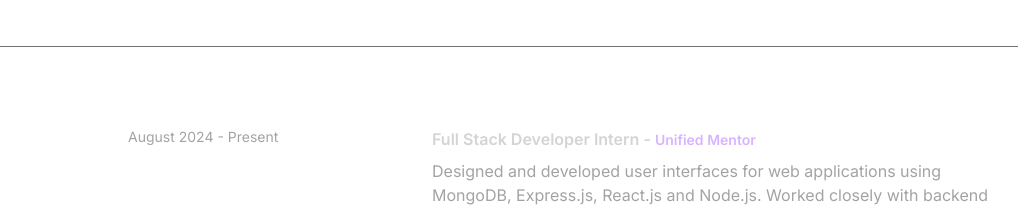
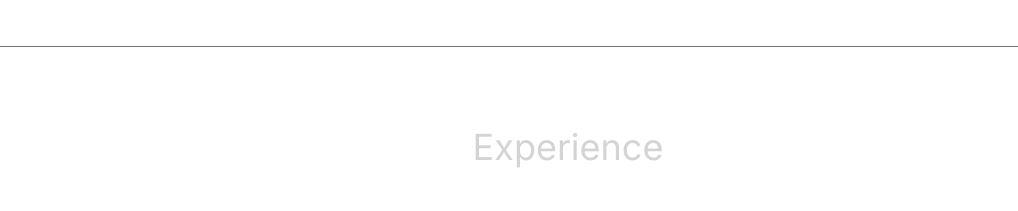
Before and after one commit to spam-prakash/portfolio, a React (Vite) app: page / in a window 1280 px wide. Shown: the part 1580-1791 px from the top of the page, without its empty margins (72-1090 px from the left). Built offline with nearby package versions, Linux system fonts and the light colour scheme.

Commit message:
fixed experience

```diff
--- a/src/components/Experience.jsx
+++ b/src/components/Experience.jsx
@@ -6,7 +6,7 @@ export class Expreience extends Component {
   render() {
     return (
       <div className="border-b border-neutral-400 pb-4">
-        <motion.h2 initial={{opacity:0,y:-100}} whileInView={{opacity:1, y:0}} transition={{delay:0.2,duration:0.8}} className="my-20 text-center text-4xl"> </motion.h2>
+        <motion.h2 initial={{opacity:0,y:-100}} whileInView={{opacity:1, y:0}} transition={{delay:0.2,duration:0.8}} className="my-20 text-center text-4xl">Experience</motion.h2>
         <div>
           {EXPERIENCES.map((experience, index) => (
             <motion.div whileInView={{opacity:1, x:0}} initial={{opacity:0, x:-100}} transition={{delay:0.4, duration:0.9}}  key={index} className="mb-8 flex flex-wrap lg:justify-center">
```
